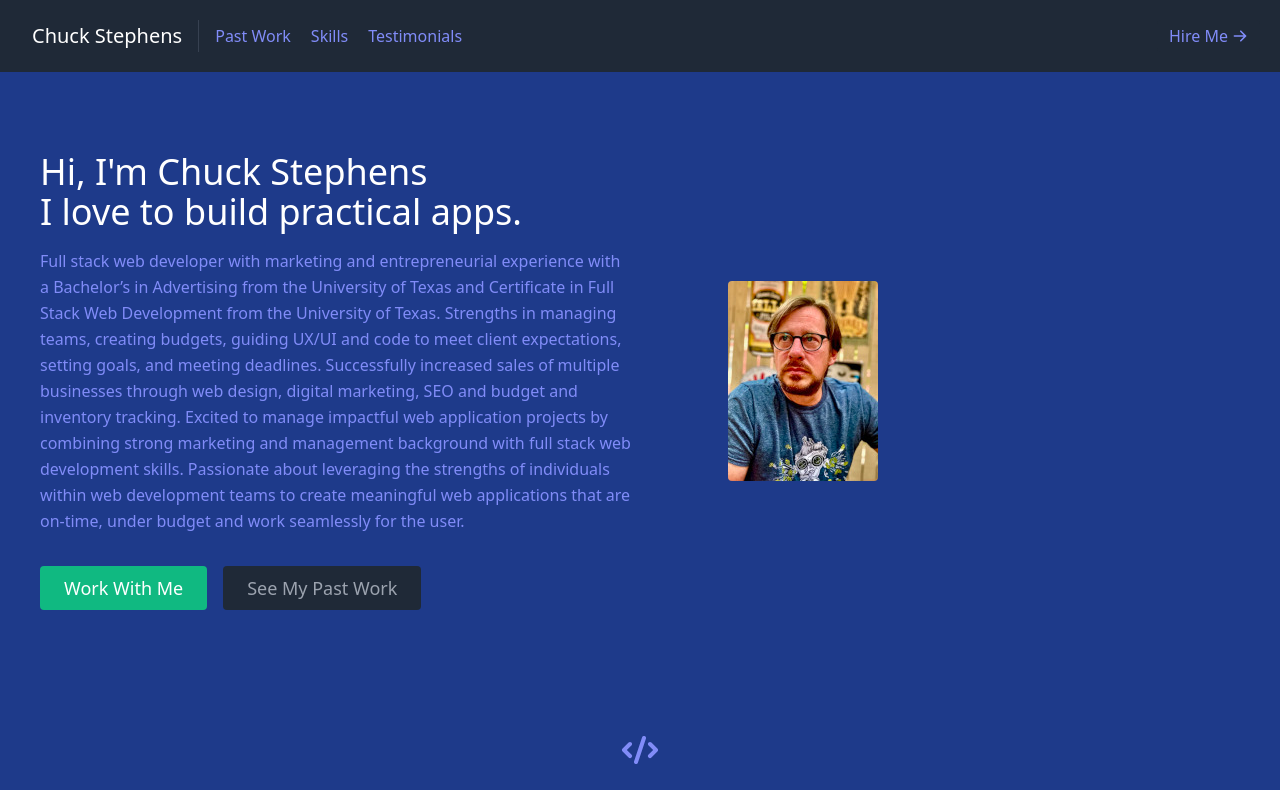
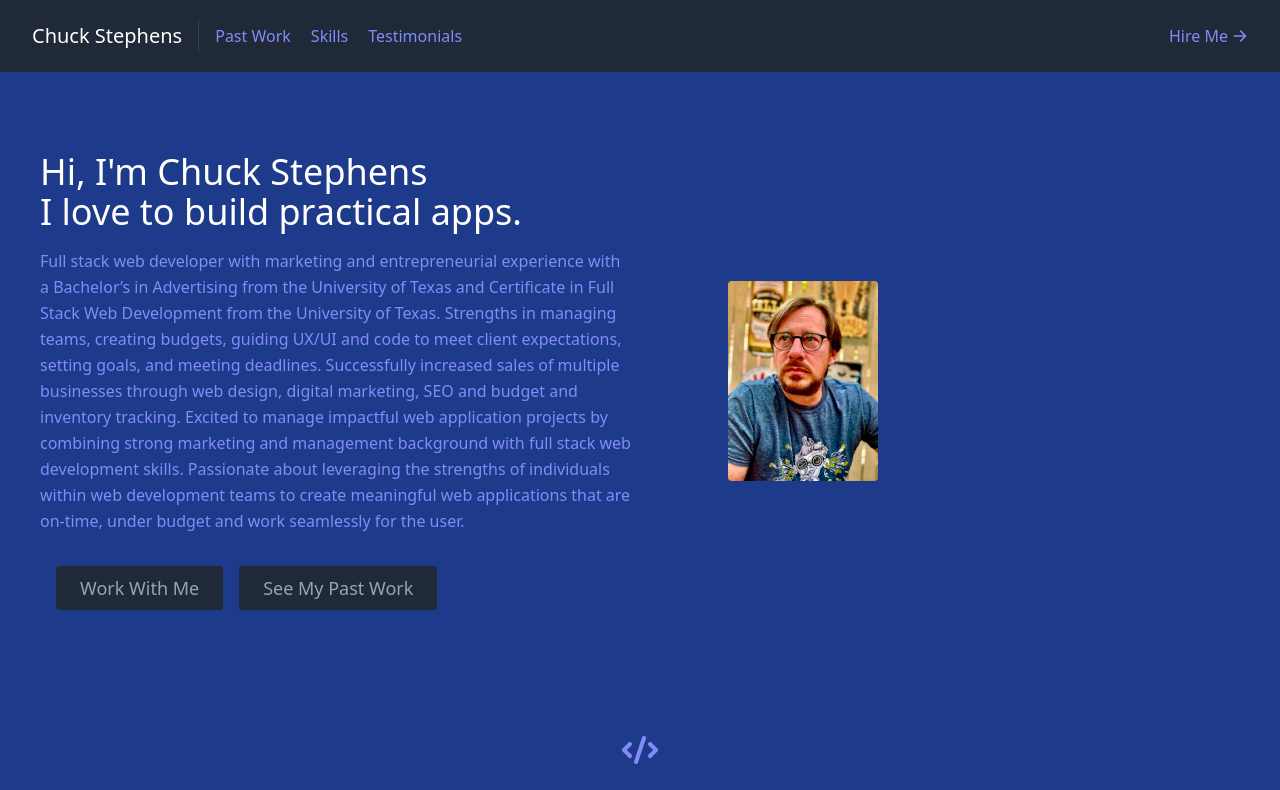
Before and after one commit to chuck2076/my_portfolio, a React (Create React App) app: page / in a window 1280 px wide. Shown: the top 790 px of the page. Built offline with nearby package versions, Linux system fonts and the light colour scheme.

Commit message:
starting CSS

```diff
--- a/src/components/About.js
+++ b/src/components/About.js
@@ -22,7 +22,7 @@
               <div className="flex justify-center">
                 <a
                   href="#contact"
-                  className="inline-flex text-white bg-green-500 border-0 py-2 px-6 focus:outline-none hover:bg-green-600 rounded text-lg">
+                  className="ml-4 inline-flex text-gray-400 bg-gray-800 border-0 py-2 px-6 focus:outline-none hover:bg-gray-700 hover:text-white rounded text-lg">
                   Work With Me
                 </a>
                 <a
```
